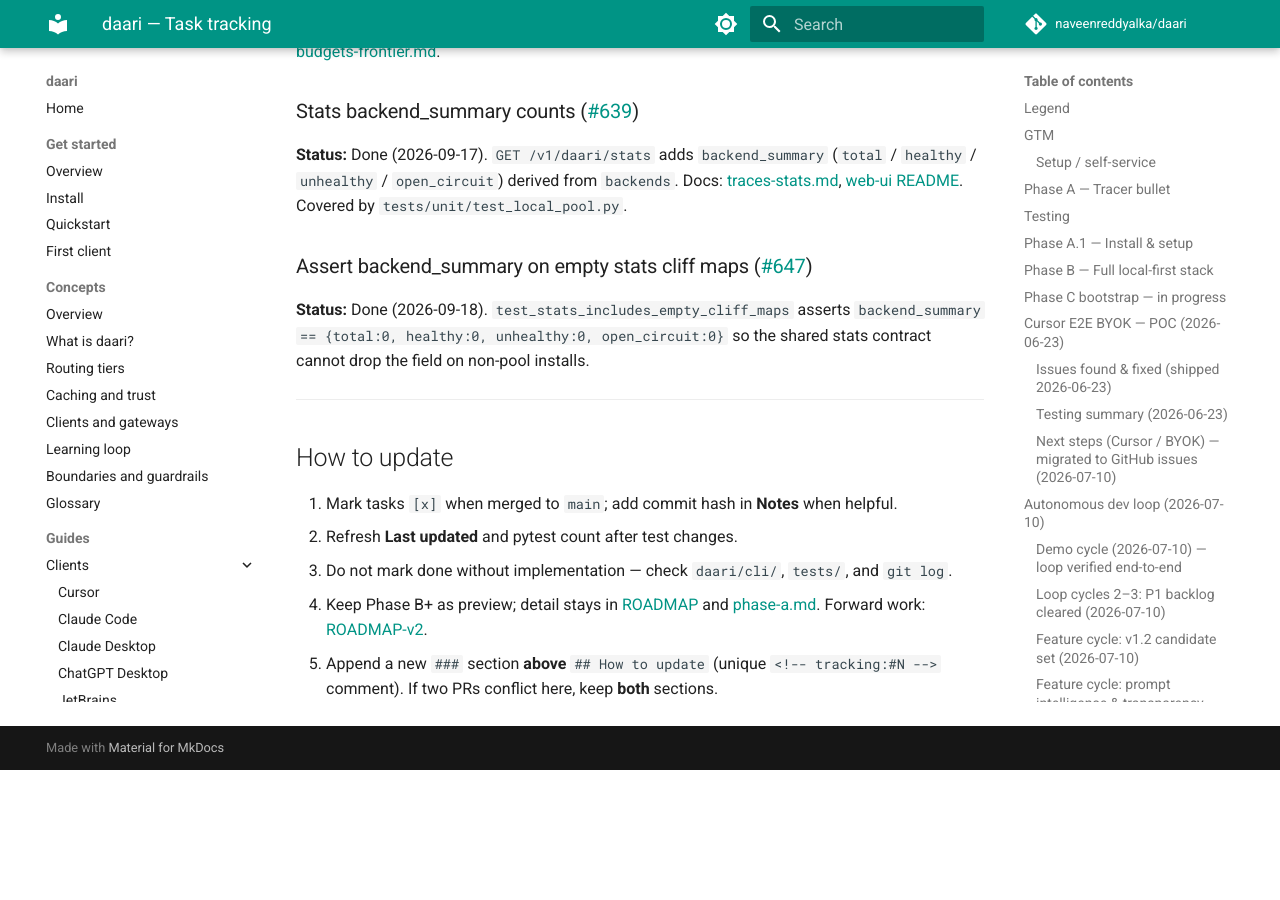
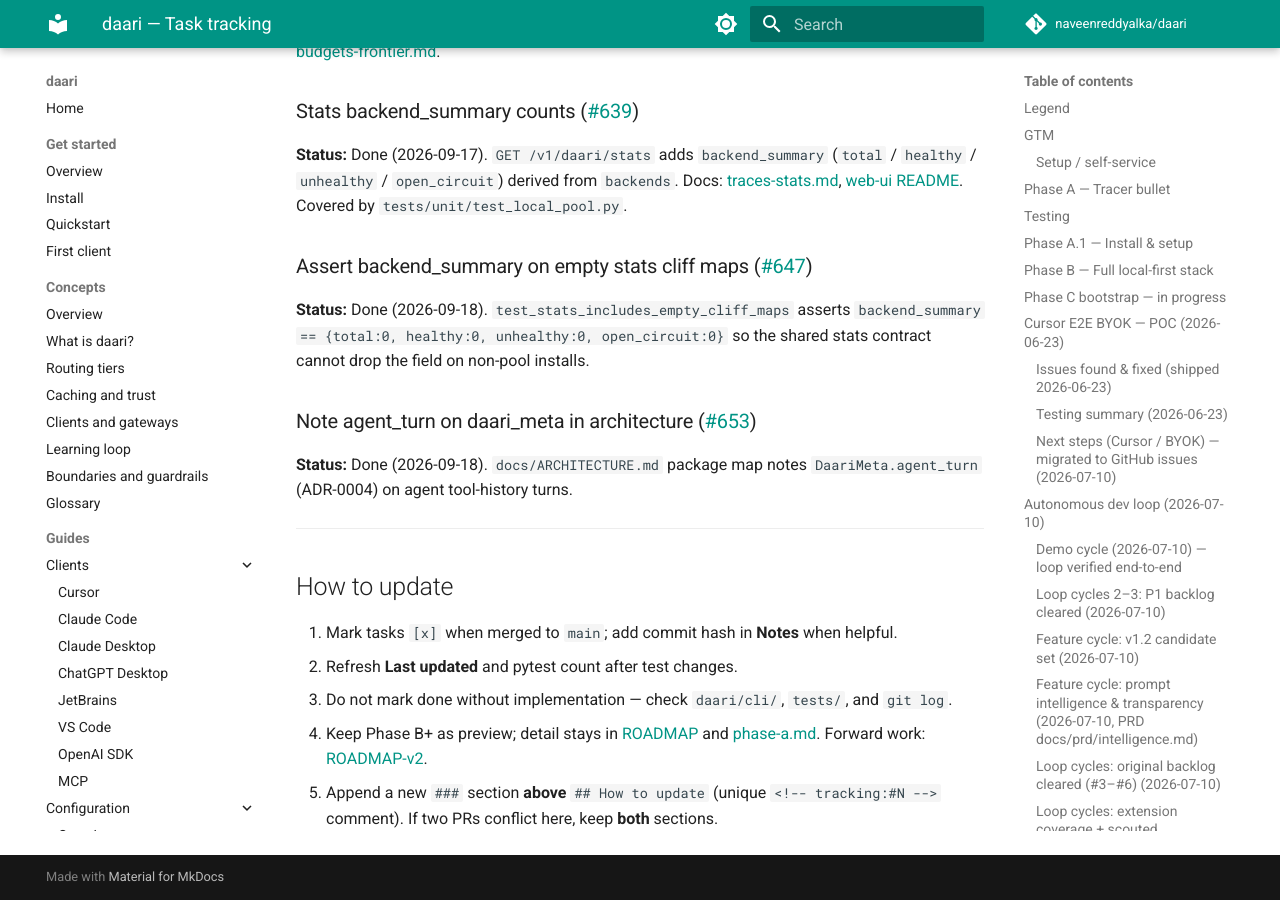
Before and after one commit to naveenreddyalka/daari, an MkDocs documentation site: the page built from docs/TRACKING.md, in a window 1280 px wide and 900 px high, scrolled down 74536 px. Built offline with MkDocs 1.6.1 and Material for MkDocs 9.7.7, drawn with Linux system fonts in a browser that asks for light colours; comment, search, counter and statistics services are not loaded; before the commit the page ends 75306 px from its top, so only the background shows below that.

Commit message:
docs(architecture): note agent_turn on daari_meta
Closes #653.

Co-authored-by: Cursor <cursoragent@cursor.com>

```diff
--- a/docs/TRACKING.md
+++ b/docs/TRACKING.md
@@ -3056,6 +3056,12 @@ band. Docs: [budgets-frontier.md](developer/guides/configuration/budgets-frontie
 `backend_summary == {total:0, healthy:0, unhealthy:0, open_circuit:0}` so the
 shared stats contract cannot drop the field on non-pool installs.
 
+### Note agent_turn on daari_meta in architecture ([#653](https://github.com/naveenreddyalka/daari/issues/653))
+
+<!-- tracking:#653 -->
+**Status:** Done (2026-09-18). `docs/ARCHITECTURE.md` package map notes
+`DaariMeta.agent_turn` (ADR-0004) on agent tool-history turns.
+
 ---
 
 ## How to update
```
Also changed, not shown: docs/ARCHITECTURE.md (+1 -1 lines).
